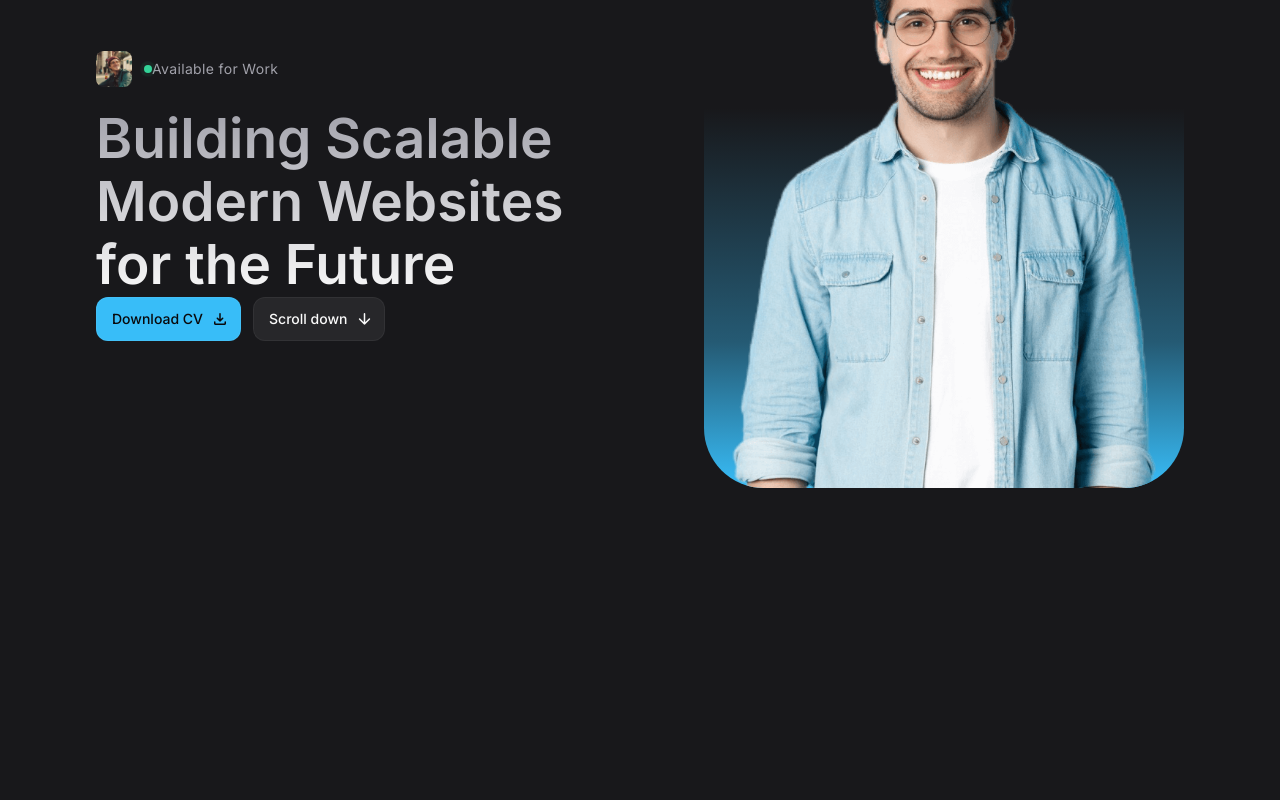
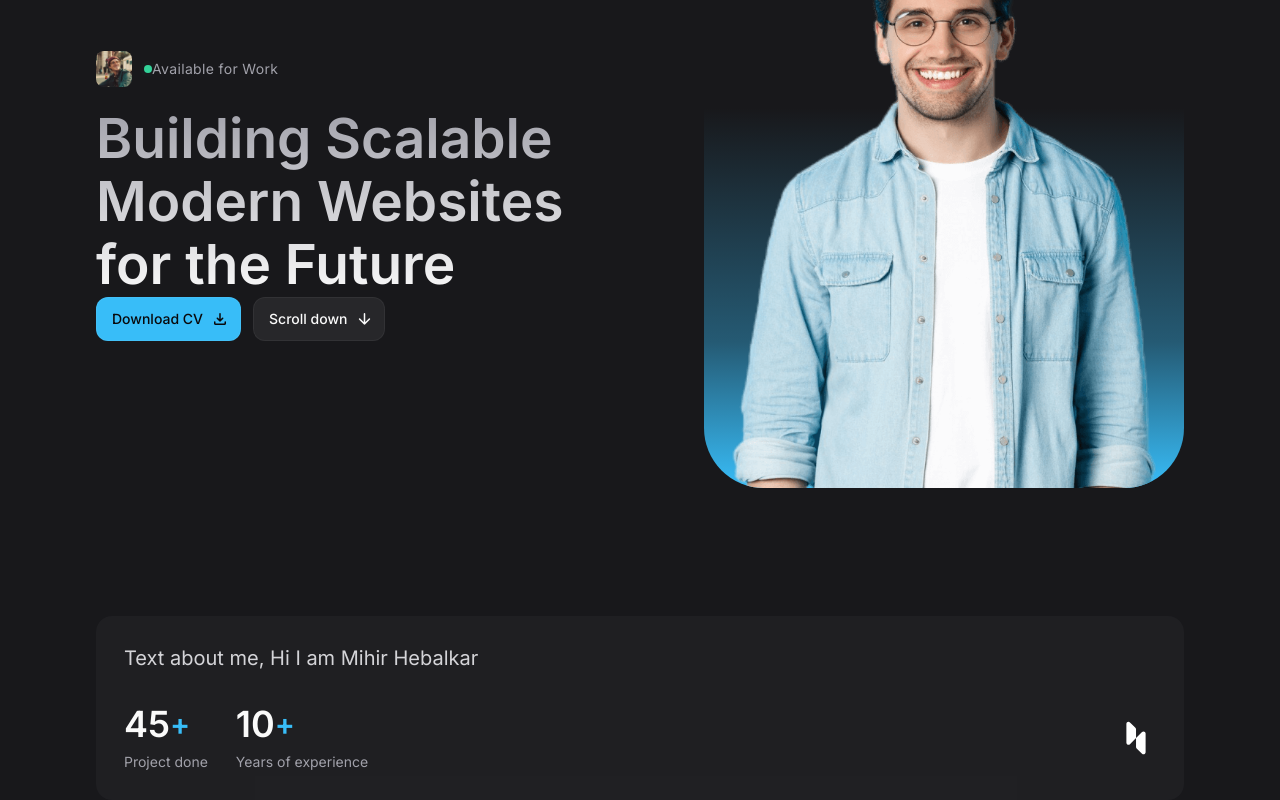
Before and after one commit to mihirhebalkar/Portfolio, a React (Vite) app in the folder Frontend/: page / in a window 1280 px wide. Shown: the part 241-1041 px from the top of the page. Before the commit the page ends 800 px from the top, so only its background shows below. Built offline with nearby package versions, Linux system fonts and the light colour scheme.

Commit message:
Created About section.

```diff
--- a/Frontend/src/App.jsx
+++ b/Frontend/src/App.jsx
@@ -1,11 +1,13 @@
 import Header from "./components/Header";
 import Hero from "./components/Hero";
+import About from "./components/About";
 export const App = () => {
   return (
     <>
     <Header />
       <main>
         <Hero />
+        <About />
       </main>
     </>
   )
--- /dev/null
+++ b/Frontend/src/components/About.jsx
@@ -0,0 +1,52 @@
+import React from 'react'
+
+const aboutItems = [
+    {
+      label: 'Project done',
+      number: 45
+    },
+    {
+      label: 'Years of experience',
+      number: 10
+    }
+  ];
+
+const About = () => {
+  return (
+   <section
+     id='about'
+     className='section'>
+        <div className='container'>
+
+            <div className='bg-zinc-800/50 p-7 rounded-2xl'>
+
+                <p className='text-zinc-300 mb-4 md:mb-8 md:text-xl md:max-w-[60ch]'>
+                    Text about me, Hi I am Mihir Hebalkar
+                </p>
+
+                <div className='flex flex-wrap items-center gap-4 md:gap-7'>
+                    {
+                        aboutItems.map(({label, number}, key) => (
+                            <div key={key}>
+                                <div className='flex items-center md:mb-2'>
+                                    <span className='text-2xl font-bold md:text-4xl'>{number}</span>
+                                    <span className='text-sky-400 font-semibold md:text-3xl'>+</span>
+                                </div>
+                                <p className='text-sm text-zinc-400'>{label}</p>
+                            </div>
+                        ))
+                    }
+                    <img
+                    src="/images/logo.svg"
+                    alt=""
+                    width={30}
+                    height={30}
+                    className='ml-auto md:w-[40px] md:h-[40px]'/>
+                </div>
+            </div>
+        </div>
+   </section>
+  )
+}
+
+export default About
--- a/Frontend/src/index.css
+++ b/Frontend/src/index.css
@@ -85,6 +85,10 @@
   @apply w-full h-full object-cover
 }
 
+.section {
+  @apply pt-20 lg:pt-32
+}
+
 
 /* typography */
 
```
